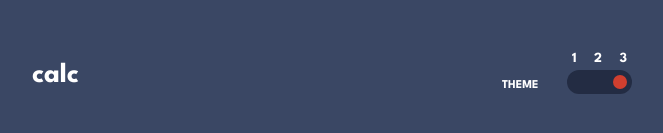
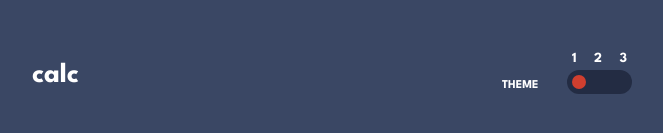
Before and after one commit to GontieFox/calculator-app, a React (Vite) app: page / in a window 1280 px wide. Shown: the part 315-448 px from the top of the page, without its empty margins (308-971 px from the left). Built offline with nearby package versions, Linux system fonts and the light colour scheme.

Commit message:
Fixed toggle theme

```diff
--- a/src/components/intro/Intro.tsx
+++ b/src/components/intro/Intro.tsx
@@ -1,6 +1,13 @@
+import { useState } from "react";
 import "./index.css";
 
 const Intro = () => {
+  const [value, setValue] = useState(1);
+
+  const handleInputChange = (event: React.ChangeEvent<HTMLInputElement>) => {
+    setValue(parseInt(event.target.value));
+  };
+
   return (
     <div className="first-section">
       <h3 className="first-section__title">calc</h3>
@@ -17,6 +24,8 @@ const Intro = () => {
             type="range"
             min="1"
             max="3"
+            value={value}
+            onInput={handleInputChange}
           />
         </div>
       </div>
--- a/src/pages/home/index.css
+++ b/src/pages/home/index.css
@@ -3,6 +3,7 @@
   width: 100vw;
   height: 100vh;
   display: flex;
+  flex-direction: column;
   justify-content: center;
   align-items: center;
 }/*# sourceMappingURL=index.css.map */
--- a/src/pages/home/index.scss
+++ b/src/pages/home/index.scss
@@ -5,6 +5,7 @@
     width: 100vw;
     height: 100vh;
     display: flex;
+    flex-direction: column;
     justify-content: center;
     align-items: center;
 }
```
Also changed, not shown: 1 other file (tests, documents, lock files or other folders).
